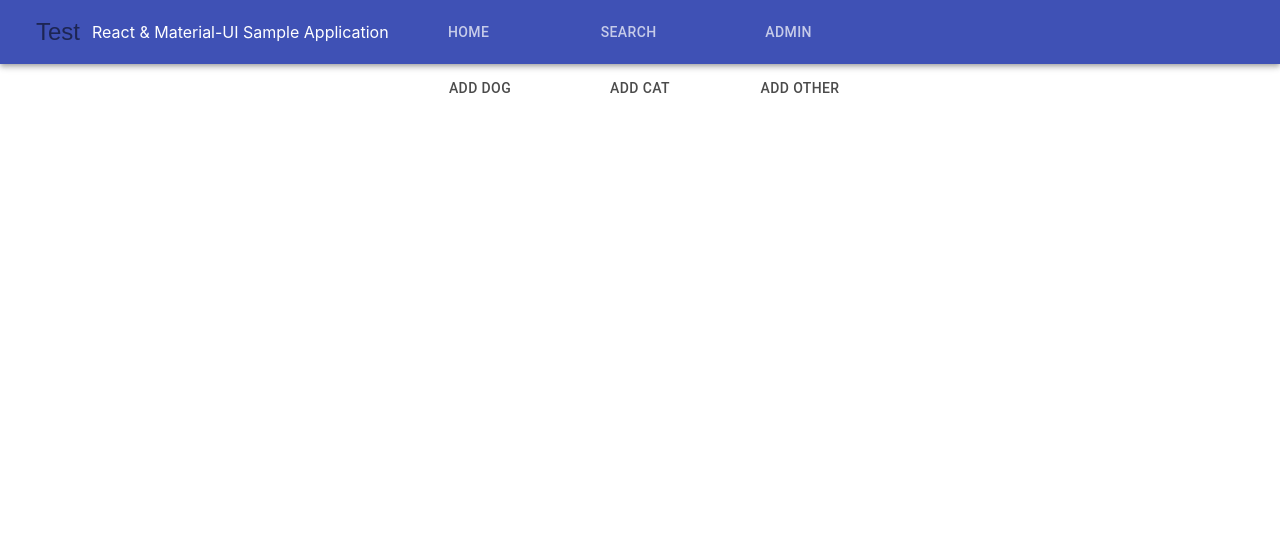
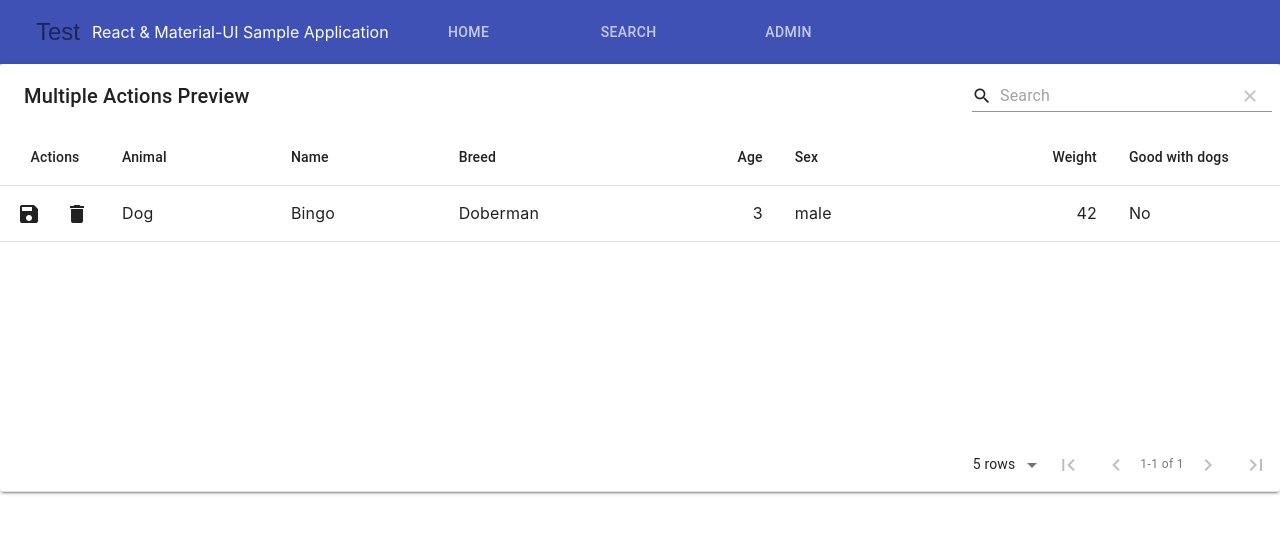
Before and after one commit to zachmkhan/Animal-Adoptions, a React (Create React App) app: page /admin in a window 1280 px wide. Shown: the top 534 px of the page. Built offline with nearby package versions, Linux system fonts and the light colour scheme.

Commit message:
Install material-table for admin pet list

```diff
--- a/package.json
+++ b/package.json
@@ -4,9 +4,11 @@
   "private": true,
   "dependencies": {
     "@material-ui/core": "^4.11.2",
+    "@material-ui/icons": "^4.11.2",
     "@testing-library/jest-dom": "^5.11.9",
     "@testing-library/react": "^11.2.3",
     "@testing-library/user-event": "^12.6.0",
+    "material-table": "^1.69.2",
     "react": "^17.0.1",
     "react-dom": "^17.0.1",
     "react-router-dom": "^5.2.0",
--- a/public/index.html
+++ b/public/index.html
@@ -2,6 +2,7 @@
 <html lang="en">
   <head>
     <meta charset="utf-8" />
+    <link rel="stylesheet" href="https://fonts.googleapis.com/icon?family=Material+Icons"/>
     <link rel="icon" href="%PUBLIC_URL%/favicon.ico" />
     <meta name="viewport" content="width=device-width, initial-scale=1" />
     <meta name="theme-color" content="#000000" />
--- a/src/components/Admin.js
+++ b/src/components/Admin.js
@@ -1,20 +1,42 @@
 import React from 'react'
-import AppBar from '@material-ui/core/AppBar'
-import Toolbar from '@material-ui/core/Toolbar'
-import Typography from '@material-ui/core/Typography'
-import MenuIcon from '@material-ui/core/Menu'
-import IconButton from '@material-ui/core/IconButton'
-import Tab from '@material-ui/core/Tab'
-import Tabs from '@material-ui/core/Tabs'
-import {Link} from 'react-router-dom'
+import MaterialTable from 'material-table'
 
 const Admin = () => {
     return(
         <div>
-            <Tab label="Add Dog" to="/addDog" component={Link} />
+            {/* <Tab label="Add Dog" to="/addDog" component={Link} />
             <Tab label="Add Cat" to="/addCat" component={Link} />
             <Tab label="Add Other" to="/addAnimal" component={Link} />
+            <br></br> */}
+            <MaterialTable
+                title="Multiple Actions Preview"
+                columns={[
+                    { title: 'Animal', field: 'animal' },
+                    { title: 'Name', field: 'name' },
+                    { title: 'Breed', field: 'breed' },
+                    { title: 'Age', field: 'age', type: 'numeric' },
+                    { title: 'Sex', field: 'sex'},
+                    { title: 'Weight', field: 'weight', type: 'numeric' },
+                    { title: 'Good with dogs', field: 'dogs', type: 'boolean', render: rowData => (rowData.mode ? "Yes" : "No"), },
+                ]}
+                data={[
+                    { animal: 'Dog', name: 'Bingo', age: 3, sex: 'male', weight: '42', dogs: true, breed: 'Doberman' },
+                ]}
+                actions={[
+                    {
+                    icon: 'save',
+                    tooltip: 'Save User',
+                    //onClick: (event, rowData) => alert("You saved " + rowData.name)
+                    },
+                    {
+                    icon: 'delete',
+                    tooltip: 'Delete User',
+                    //onClick: (event, rowData) => confirm("You want to delete " + rowData.name)
+                    }
+                ]}
+            />
         </div>
+
     )
 }
 export default Admin;
```
